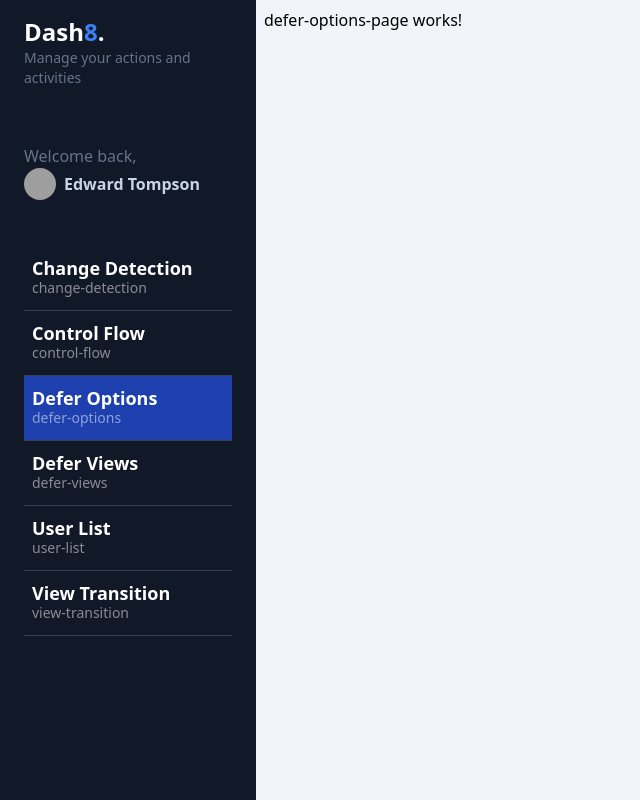
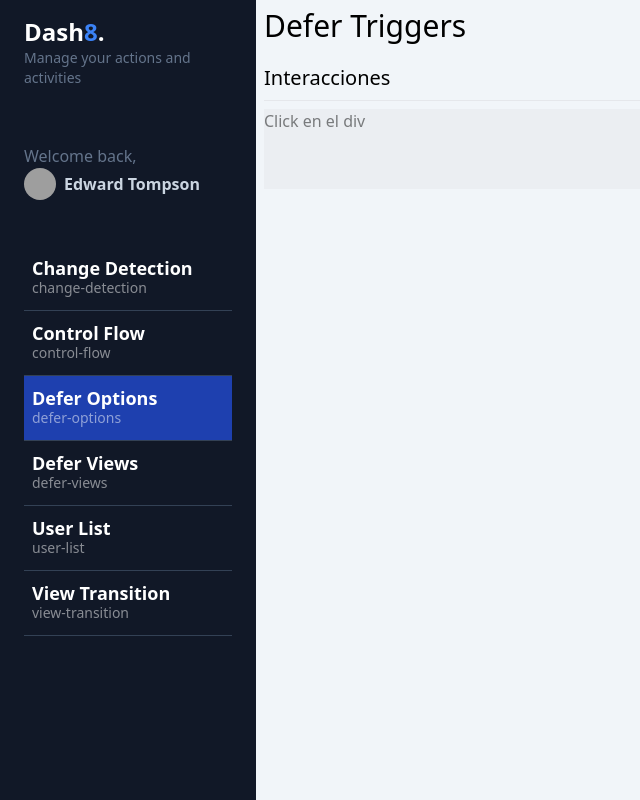
Before and after one commit to jhonnycgarcia/dev-talleres-my-dashboard-app, an Angular app: page /dashboard/defer-options in a window 1280 px wide. Shown: the whole page, without its empty margins (0-640 px from the left). Built offline with nearby package versions, Linux system fonts and the light colour scheme; grey boxes are pictures that could not be loaded.

Commit message:
Defer Triggers - Interacciones.

```diff
--- a/src/app/dashboard/pages/defer-options-page/defer-options-page.component.html
+++ b/src/app/dashboard/pages/defer-options-page/defer-options-page.component.html
@@ -1 +1,17 @@
-<p>defer-options-page works!</p>
+<shared-title title="Defer Triggers" />
+
+<section>
+  <h1 class="text-xl">Interacciones</h1>
+  <hr class="my-2">
+
+  @defer (on interaction) {
+    <shared-heavy-loaders-fast cssClass="bg-blue-500 h-20">
+      <span>On iteracion</span>
+    </shared-heavy-loaders-fast>
+  } @placeholder {
+    <div class="w-full h-20 bg-gray-200 animate-pulse">
+      Click en el div
+    </div>
+  }
+
+</section>
--- a/src/app/dashboard/pages/defer-options-page/defer-options-page.component.ts
+++ b/src/app/dashboard/pages/defer-options-page/defer-options-page.component.ts
@@ -1,11 +1,19 @@
+import { CommonModule } from '@angular/common';
 import { Component } from '@angular/core';
+import { HeavyLoadersFastComponent } from '@shared/heavy-loaders/heavy-loaders-fast.component';
+import { TitleComponent } from '@shared/title/title.component';
 
 @Component({
   standalone: true,
-  imports: [],
-  templateUrl: './defer-options-page.component.html',
-  styles: ``
+  imports: [
+    CommonModule,
+    HeavyLoadersFastComponent,
+    TitleComponent,
+  ],
+  templateUrl: './defer-options-page.component.html'
 })
 export default class DeferOptionsPageComponent {
 
+  constructor() { }
+
 }
--- a/src/app/shared/heavy-loaders/heavy-loaders-fast.component.ts
+++ b/src/app/shared/heavy-loaders/heavy-loaders-fast.component.ts
@@ -1,14 +1,24 @@
-import { Component } from '@angular/core';
+import { CommonModule } from '@angular/common';
+import { Component, Input } from '@angular/core';
 
 @Component({
   selector: 'shared-heavy-loaders-fast',
   standalone: true,
-  imports: [],
+  imports: [ CommonModule ],
   template: `
-    <h1>Hola Mundo</h1>
+    <section [ngClass]="['w-full', cssClass]">
+      <ng-content></ng-content>
+    </section>
   `,
   styles: ``
 })
 export class HeavyLoadersFastComponent {
 
+  @Input({ required: true })
+  public cssClass!: string;
+
+  constructor() {
+    console.log('HeavyLoadersFastComponent');
+  }
+
 }
```
